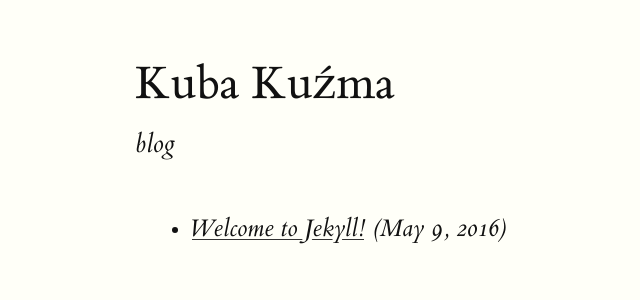
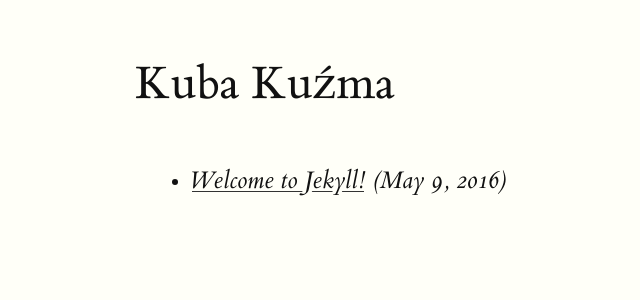
Before and after one commit to qoobaa/blog, a Jekyll site: the page built from index.html, in a window 1280 px wide. Shown: the top 300 px of the page, without its empty margins (25-665 px from the left). Built offline with Jekyll 4.4.1, drawn with Linux system fonts in a browser that asks for light colours.

Commit message:
removed subtitle

```diff
--- a/index.html
+++ b/index.html
@@ -3,7 +3,6 @@ layout: default
 ---
 
 <h1>Kuba Kuźma</h1>
-<p class="subtitle">blog</p>
 
 <ul>
   {% for post in site.posts %}
```
